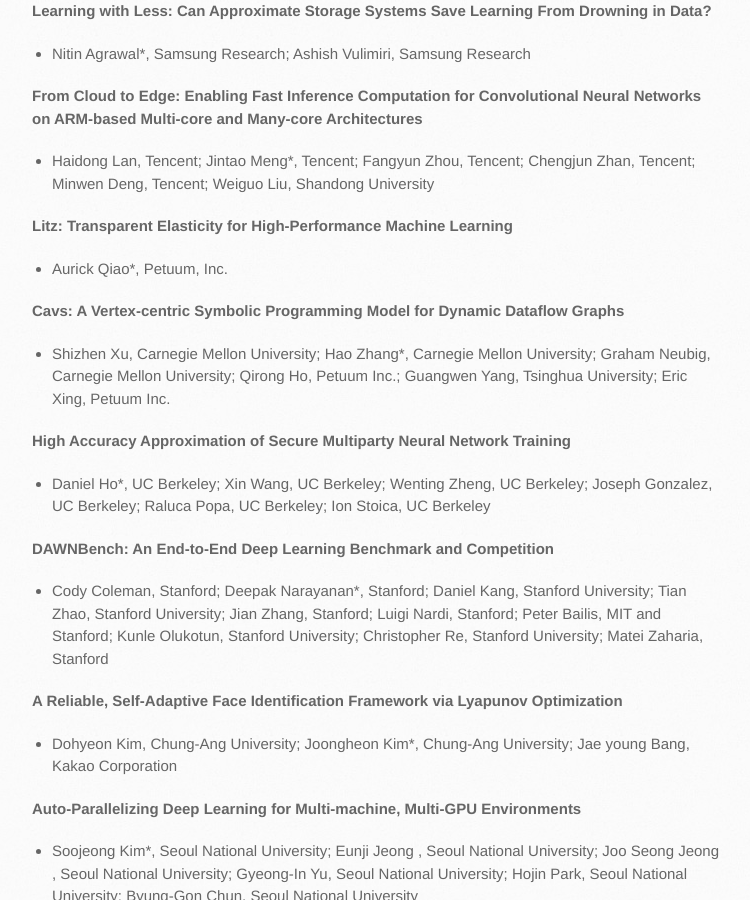
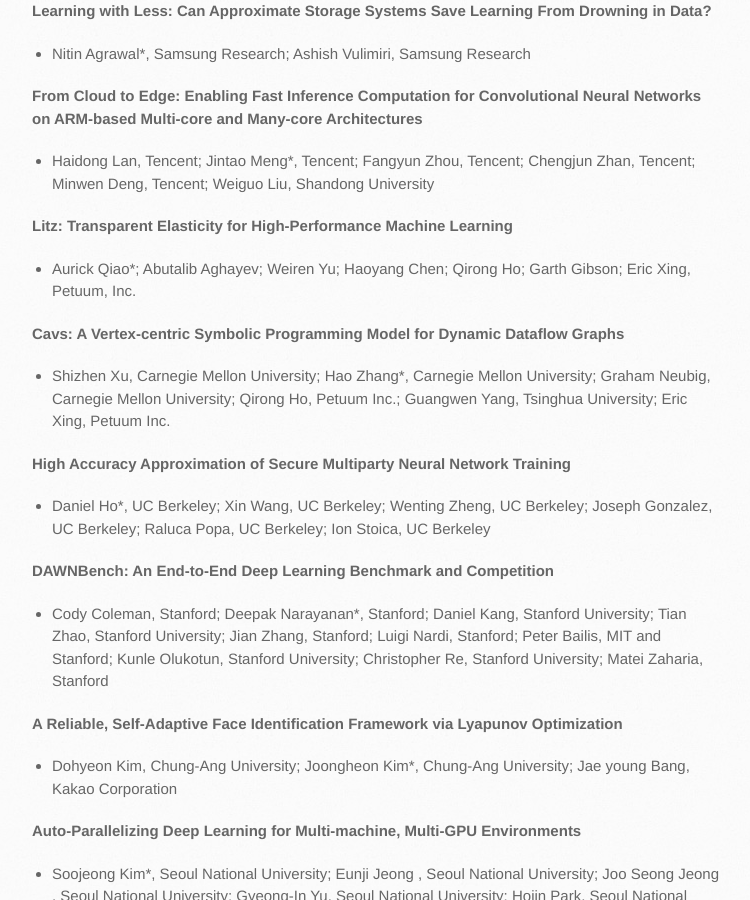
Before and after one commit to LearningSys/sosp17, a Jekyll site: the page built from acceptedposters.md, in a window 1280 px wide and 900 px high, scrolled down 642 px. Shown: the whole window, without its empty margins (138-888 px from the left). Built offline with Jekyll 4.4.1, drawn with Linux system fonts in a browser that asks for light colours; our own code applies the rules of GitHub Pages for plain Markdown files; the repository's description, which GitHub fills in, is left out.

Commit message:
Update acceptedposters.md

```diff
--- a/acceptedposters.md
+++ b/acceptedposters.md
@@ -17,7 +17,7 @@
   * Haidong Lan, Tencent; Jintao Meng*, Tencent; Fangyun Zhou, Tencent; Chengjun Zhan, Tencent; Minwen Deng, Tencent; Weiguo Liu, Shandong University
 
  **Litz: Transparent Elasticity for High-Performance Machine Learning**
-  * Aurick Qiao*, Petuum, Inc.
+  * Aurick Qiao*; Abutalib Aghayev; Weiren Yu; Haoyang Chen; Qirong Ho; Garth Gibson; Eric Xing, Petuum, Inc.
 
  **Cavs: A Vertex-centric Symbolic Programming Model for Dynamic Dataflow Graphs**
   * Shizhen Xu, Carnegie Mellon University; Hao Zhang*, Carnegie Mellon University; Graham Neubig, Carnegie Mellon University; Qirong Ho, Petuum Inc.; Guangwen Yang, Tsinghua University; Eric Xing, Petuum Inc.
```
